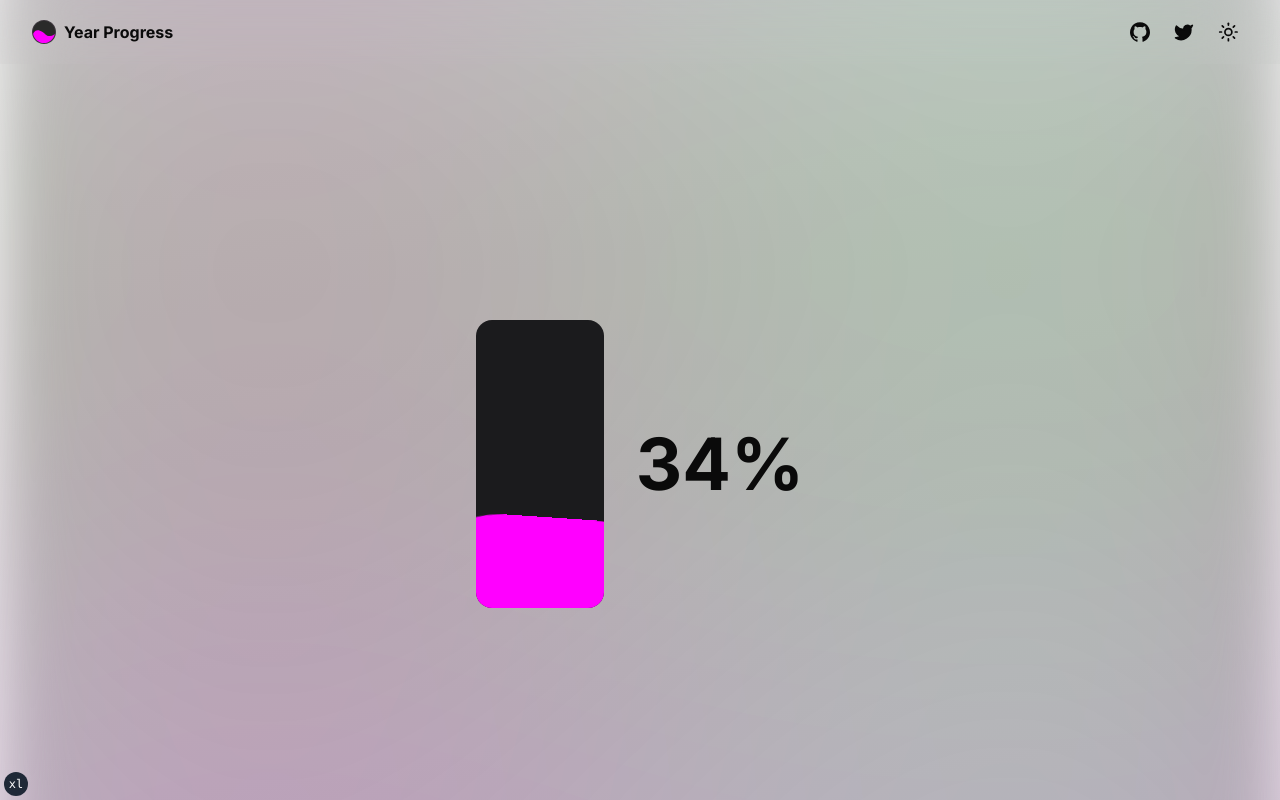
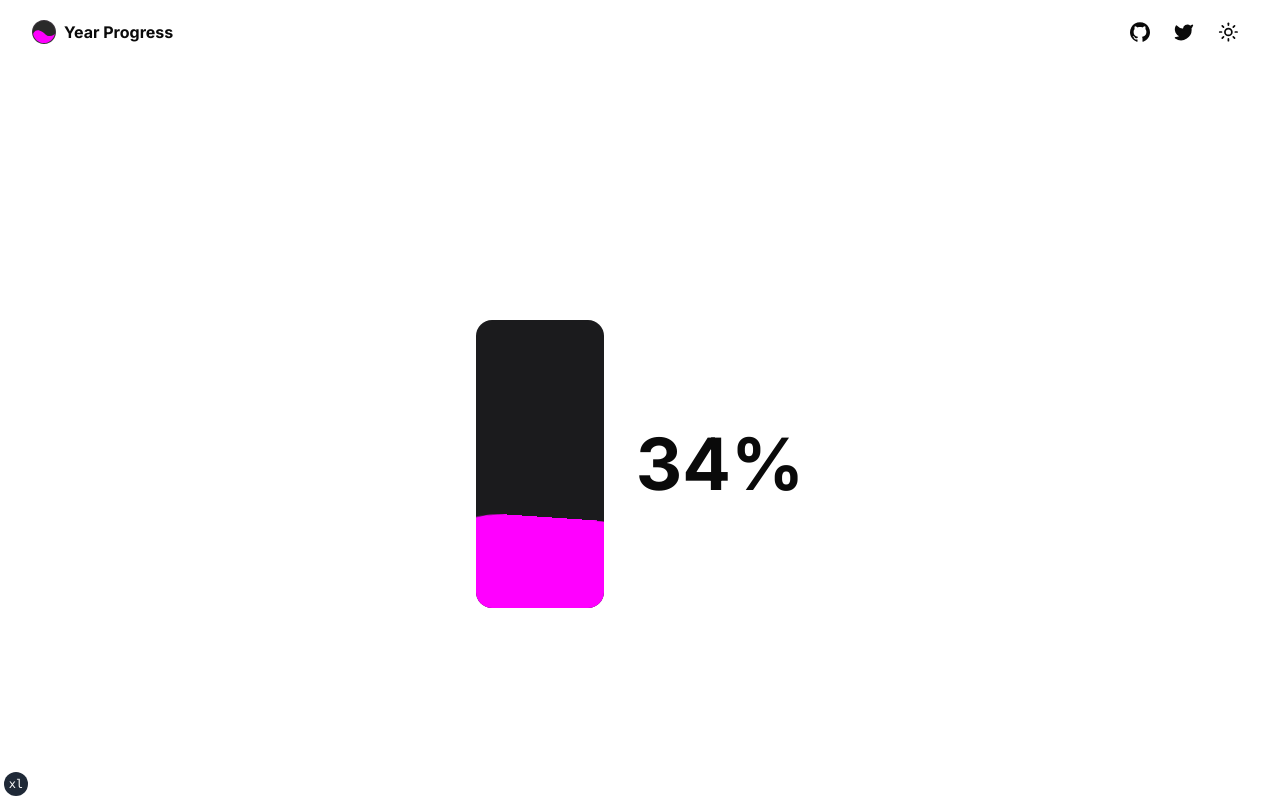
Before and after one commit to yossTheDev/yearprogress, a Next.js app: page / in a window 1280 px wide. Shown: the top 800 px of the page. Built offline with nearby package versions, Linux system fonts and the light colour scheme.

Commit message:
update layout.tsx

```diff
--- a/app/layout.tsx
+++ b/app/layout.tsx
@@ -41,7 +41,6 @@ export default function RootLayout({ children }: RootLayoutProps) {
           )}
         >
           <ThemeProvider attribute="class" defaultTheme="system" enableSystem>
-            <div className="background fixed h-screen w-screen"></div>
             <div className="relative flex h-screen min-h-screen flex-col">
               <SiteHeader />
               <div className="flex-1">{children}</div>
```
